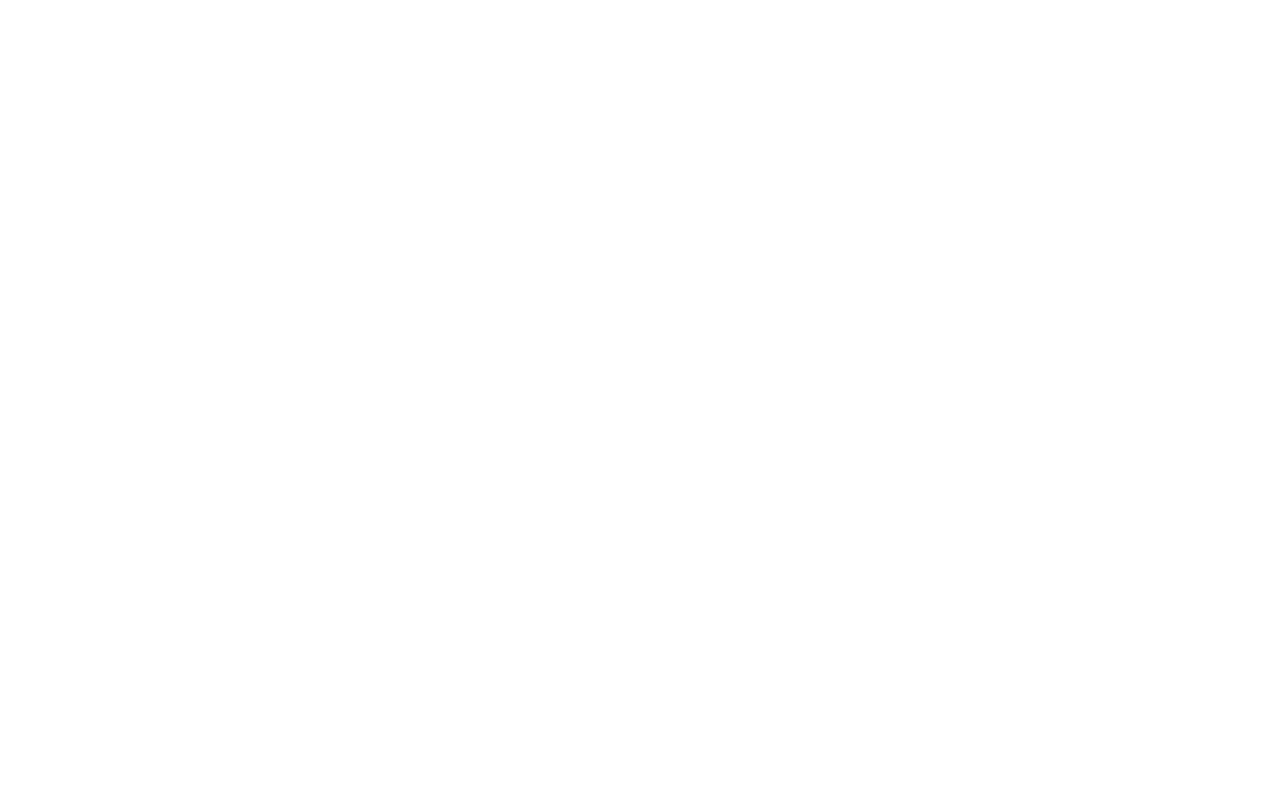
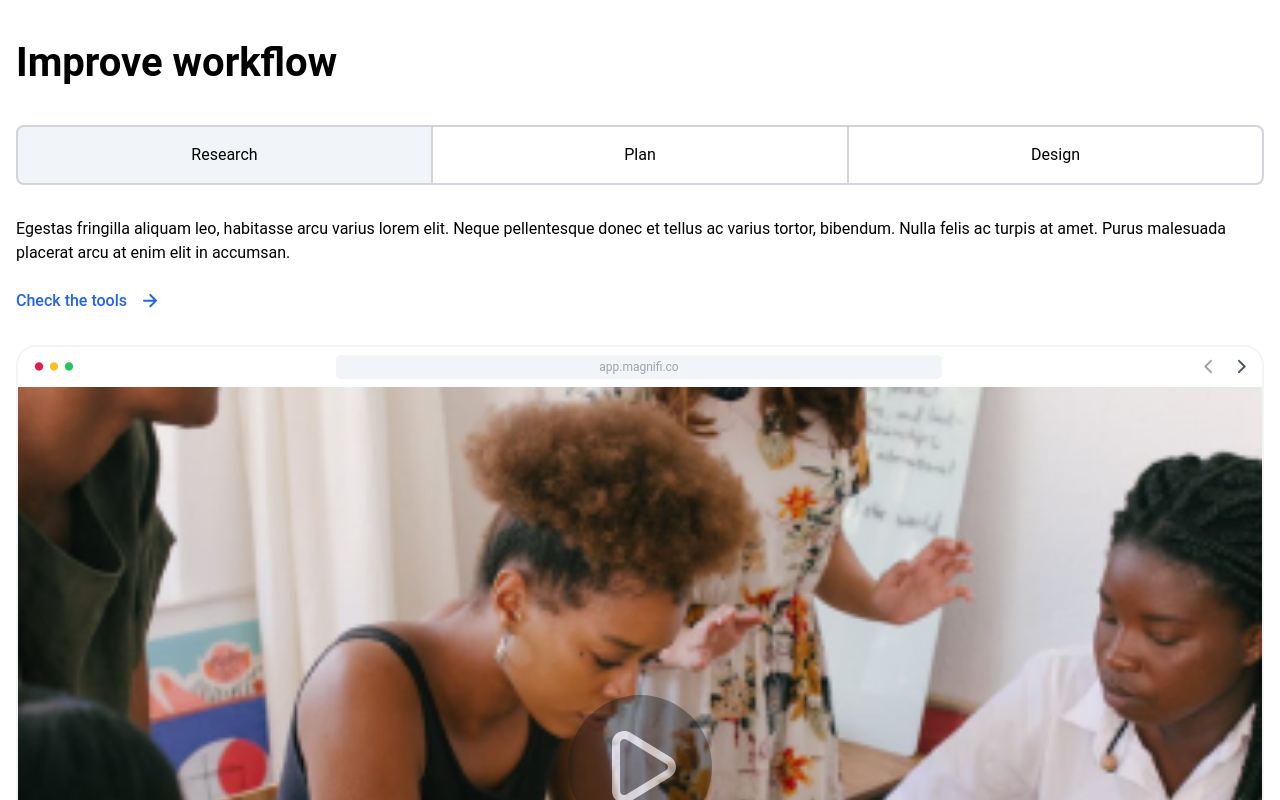
Before and after one commit to BagBear84/react-tailwind-project, a React (Create React App) app: page / in a window 1280 px wide. Shown: the part 3960-4760 px from the top of the page. Before the commit the page ends 3945 px from the top, so only its background shows below. Built offline with nearby package versions, Linux system fonts and the light colour scheme.

Commit message:
fifth section created

```diff
--- a/src/App.jsx
+++ b/src/App.jsx
@@ -6,6 +6,7 @@
 import waves from './images/3.svg'
 import artvenue from './images/4.svg'
 import video from './images/Video.png'
+import video2 from './images/Video2.png'
 import person1 from './images/Picture.png'
 import person2 from './images/Picture1.png'
 import person3 from './images/Picture2.png'
@@ -107,6 +108,45 @@
             <div className='flex items-center gap-4 my-3 cursor-pointer'><a href="#" className='font-medium text-base'>Check the tools</a><Vector className='fill-white'/></div>
           </div>
         </section>
+        <section className='px-4 my-12'>
+          <div>
+            <p className='font-bold text-[40px]'>Improve workflow</p>
+            <div className='flex w-full justify-center rounded-lg my-8'>
+              <button className='py-4 bg-slate-100 border-2 border-gray-300 w-full rounded-l-lg'>Research</button>
+              <button className='py-4  border-2 border-x-0 border-gray-300 w-full'>Plan</button>
+              <button className='py-4  border-2 border-gray-300 w-full rounded-r-lg'>Design</button>
+            </div>
+            <p className='mb-6 text-base'>Egestas fringilla aliquam leo, habitasse arcu varius lorem elit. Neque pellentesque donec et tellus ac varius tortor, bibendum. Nulla felis ac turpis at amet. Purus malesuada placerat arcu at enim elit in accumsan.</p>
+            <div className='flex items-center gap-4 my-3 text-blue-600'><a href="#" className='font-medium text-base'>Check the tools</a><Vector className='fill-blue-600'/></div>
+          </div>
+          <div>
+            <div className='mt-8 border-2 border-gray-100 rounded-[20px]'>
+              <div className='flex justify-between items-center px-4 py-2'>
+                <div className='flex space-x-[5px]'>
+                  <Dote  className='fill-rose-600'/>
+                  <Dote  className='fill-amber-400'/>
+                  <Dote  className='fill-green-500'/>
+                </div>
+                <div className='bg-slate-100 text-gray-400 text-xs w-1/2 py-1 rounded-[5px]'>
+                  <p className='w-fit mx-auto'>app.magnifi.co</p>
+                </div>
+                <div className='flex gap-6'>
+                  <VectorWindow className='fill-gray-400'/>
+                  <VectorWindow className='-scale-x-100 fill-gray-600'/>
+                </div>
+
+              </div>
+              <div>
+                <div className='relative' id='foo' >
+                  <img className='w-full rounded-b-[18px]' src={video2}/>
+                  <PlayerIcon className='absolute h-fit inset-1/2 -translate-x-1/2 -translate-y-1/2' id='videoPlayer'/>
+                </div>
+              </div>
+            </div>
+          </div>
+        </section>
+
+
       </div>
     </div>
   );
```
Also changed, not shown: src/images/Video2.png (added).
